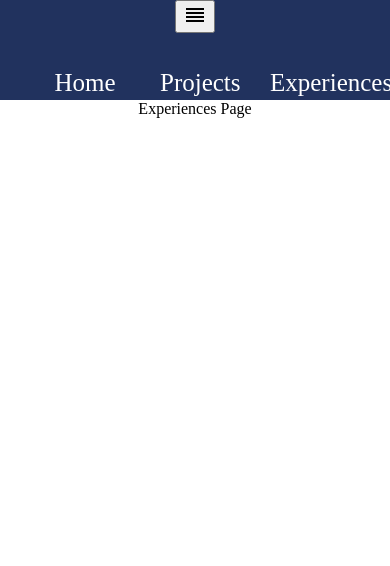
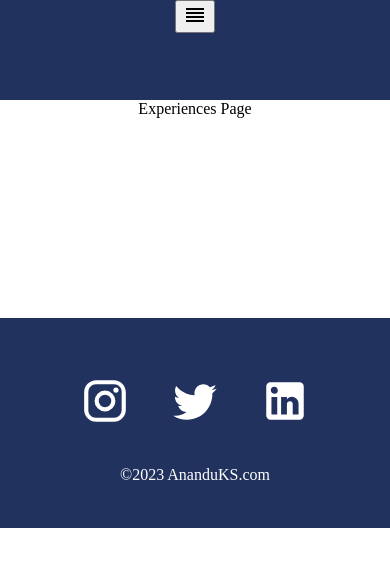
Before and after one commit to anandu-170758/Personal-Portfolio, a React (Create React App) app: page /Experiences in a window 390 px wide. Shown: the top 566 px of the page. Built offline with nearby package versions, Linux system fonts and the light colour scheme.

Commit message:
creating the Footer

```diff
--- a/src/App.js
+++ b/src/App.js
@@ -5,6 +5,8 @@
 import Projects from './Pages/Projects';
 import Experiences from './Pages/Experiences';
 import Navbar from './components/Navbar';
+import Footer from './components/Footer';
+
 function App() {
   return (
     <div className="App">
@@ -15,6 +17,7 @@
           <Route path="/Projects" element={<Projects/>}/>
           <Route path="/Experiences" element={<Experiences/>}/>
         </Routes>
+        <Footer/>
       </Router>
     </div>
   );
--- /dev/null
+++ b/src/components/Footer.js
@@ -0,0 +1,20 @@
+import React from 'react'
+import InstagramIcon from "@material-ui/icons/Instagram"
+import TwitterIcon from "@material-ui/icons/Twitter"
+import LinkedInICon from "@material-ui/icons/LinkedIn"
+import "../styles/Footer.css"
+function Footer() {
+  return (
+    <div className='footer'>
+        <div className='socialMedia'>
+            <InstagramIcon/>
+            <TwitterIcon/>
+
+            <LinkedInICon/>
+        </div>
+        <p>&copy;2023 AnanduKS.com</p>
+    </div>
+  )
+}
+
+export default Footer
--- a/src/components/Navbar.js
+++ b/src/components/Navbar.js
@@ -1,12 +1,20 @@
-import React from 'react'
-import { Link } from "react-router-dom";
+import React, { useEffect, useState } from 'react'
+import { Link,useLocation} from "react-router-dom";
 import "../styles/Navbar.css"
 import ReorderIcon from '@material-ui/icons/Reorder';
 function Navbar() {
+  const [expandNavbar,setExpandNavbar]=useState(false);
+  const location = useLocation();
+  useEffect(()=>{
+    setExpandNavbar(false);
+  },[location]);
+
   return (
-    <div className="navbar">
+    <div className="navbar" id={expandNavbar ? 'open':'close'}>
         <div className="togglebutton">
-            <button><ReorderIcon/></button>
+            <button onClick={()=>{
+              setExpandNavbar((prev)=>!prev);
+            }}><ReorderIcon/></button>
         </div>
         <div className='links'>
         <Link to="/">Home</Link>
--- /dev/null
+++ b/src/styles/Footer.css
@@ -0,0 +1,28 @@
+.footer {
+    width: 100%;
+    height: 200px;
+    background: #21325e;
+    display: flex;
+    justify-content: center;
+    align-items: center;
+    flex-direction: column;
+    padding-top: 10px;
+    margin-top: 200px;
+  }
+
+  .socialMedia svg {
+    color: white;
+    margin: 20px;
+    font-size: 70px;
+    cursor: pointer;
+  }
+
+  .footer p {
+    color: white;
+  }
+
+  @media only screen and (max-width: 600px) {
+    .footer svg {
+      font-size: 50px;
+    }
+  }
```
